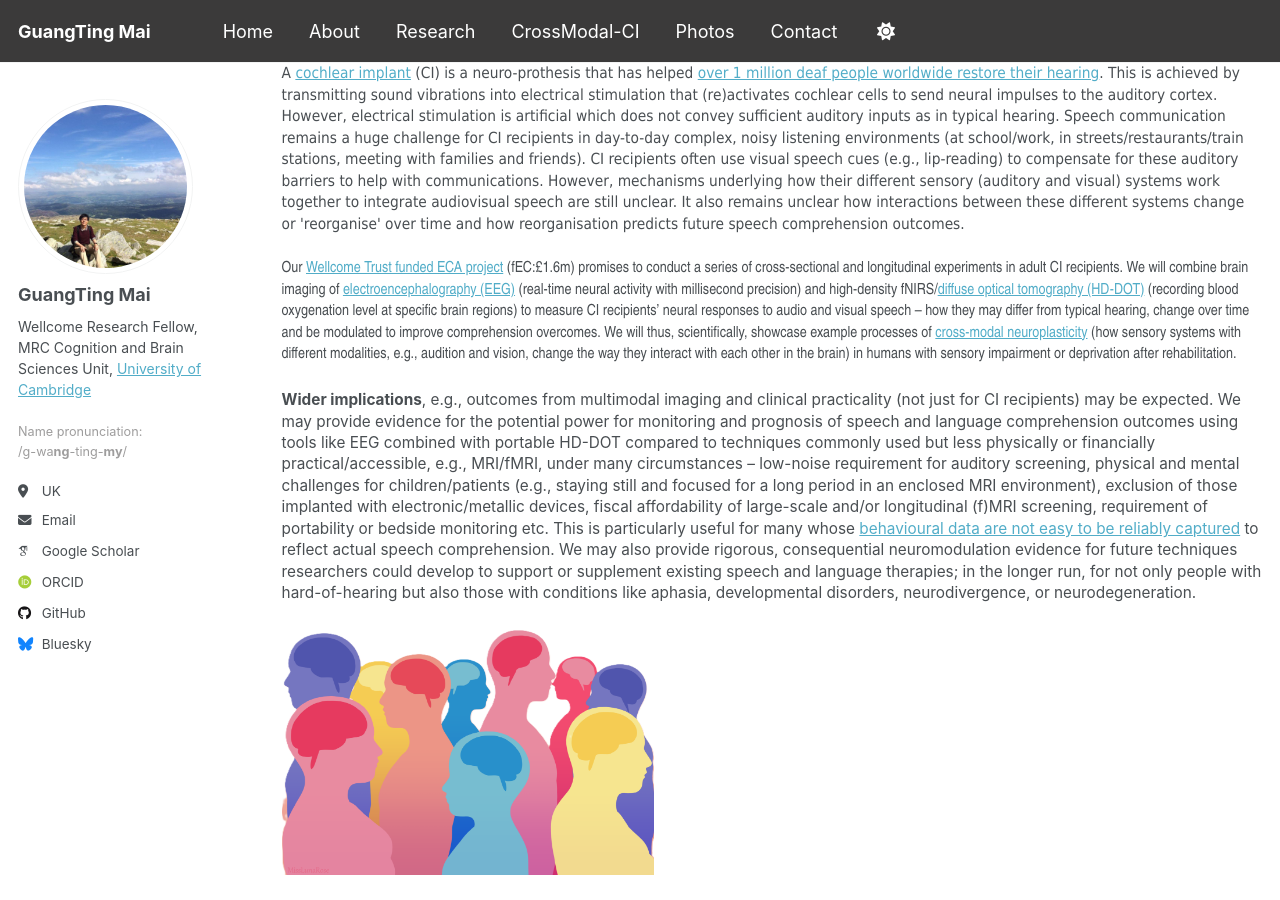
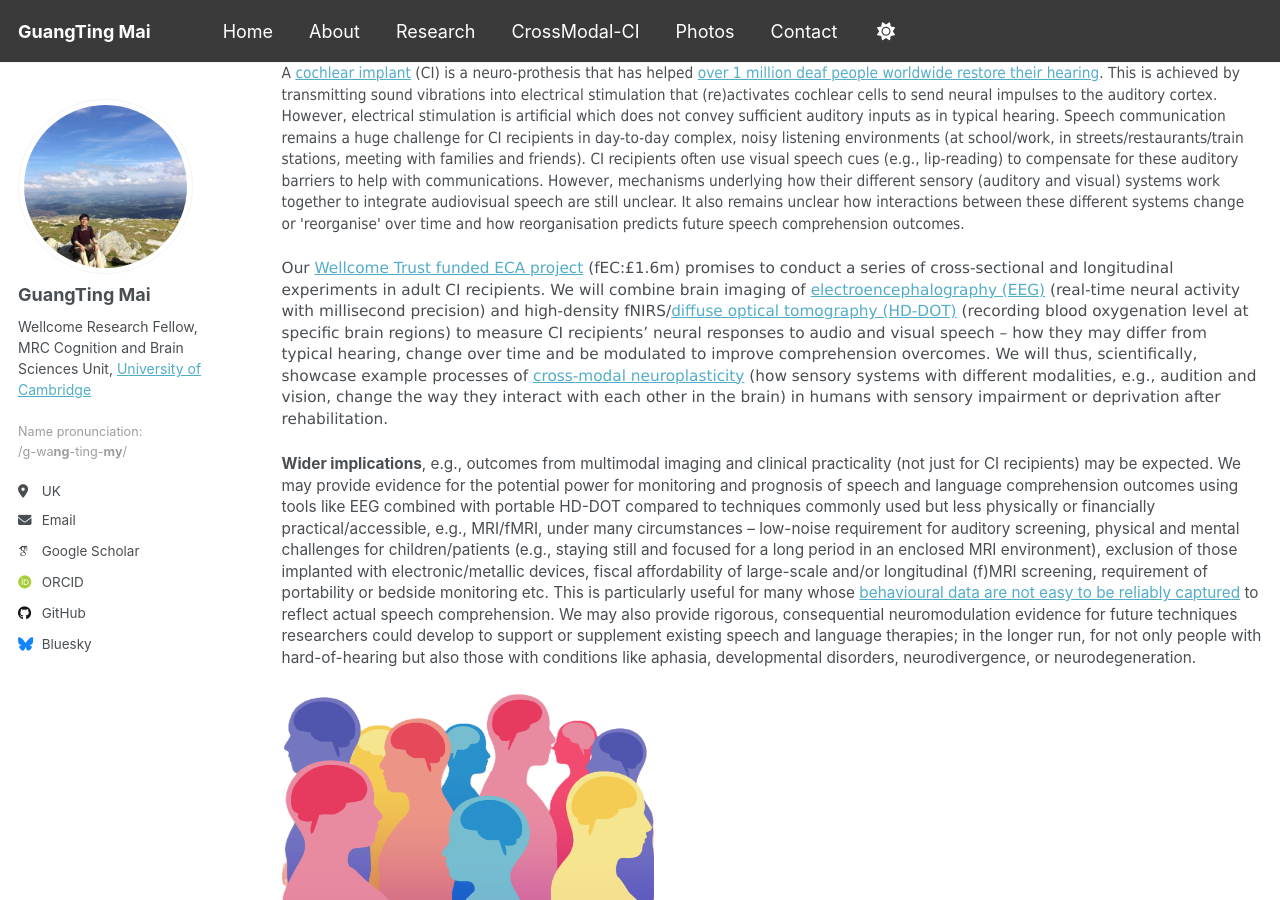
Before and after one commit to guangtingmai/guangtingmai.github.io, a Jekyll site: the page built from _pages/crossmodal-ci.html, in a window 1280 px wide and 900 px high, scrolled down 341 px. Built offline with Jekyll 4.4.1, drawn with Linux system fonts in a browser that asks for light colours; some web fonts are replaced.

Commit message:
Update crossmodal-ci.html

```diff
--- a/_pages/crossmodal-ci.html
+++ b/_pages/crossmodal-ci.html
@@ -18,7 +18,7 @@
   to compensate for these auditory barriers to help with communications. However, mechanisms underlying how their different sensory (auditory and visual)
   systems work together to integrate audiovisual speech are still unclear. It also remains unclear how interactions between these different systems change
   or 'reorganise' over time and how reorganisation predicts future speech comprehension outcomes.</span></p>
-<p><span style="font-size: 11.5pt;font-family: Arial Narrow;line-height: 1.4;display: block;margin-bottom: 0.3vh">Our <a href="https://wellcome.org/research-funding/funding-portfolio/funded-grants?f%5B0%5D=funding_scheme_grants_awarded%3AEarly-Career%20Awards">
+<p><span style="font-size: 11.5pt;font-family: Geneva;line-height: 1.4;display: block;margin-bottom: 0.3vh">Our <a href="https://wellcome.org/research-funding/funding-portfolio/funded-grants?f%5B0%5D=funding_scheme_grants_awarded%3AEarly-Career%20Awards">
   Wellcome Trust funded ECA project</a> (fEC:£1.6m) promises to conduct a series of cross-sectional and longitudinal experiments in adult CI
   recipients. We will combine brain imaging of <a href="https://en.wikipedia.org/wiki/Electroencephalography">electroencephalography (EEG)</a> (real-time neural activity with
   millisecond precision) and high-density fNIRS/<a href="https://www.nature.com/articles/pr2017107">diffuse optical tomography (HD-DOT)</a> (recording
```
